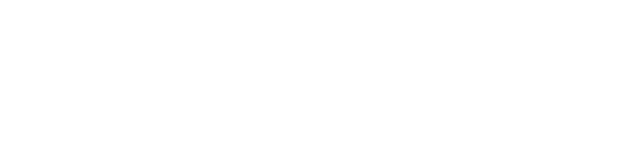
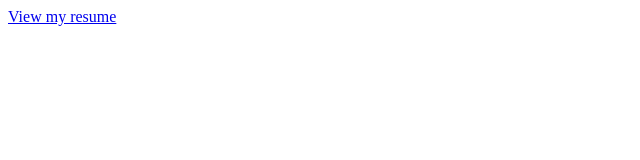
Before and after one commit to alyssabbell/belladev.github.io, a plain HTML site: page index.html in a window 1280 px wide. Shown: the whole page, without its empty margins (0-640 px from the left). Drawn offline with Linux system fonts and the light colour scheme.

Commit message:
Update index.html

```diff
--- a/index.html
+++ b/index.html
@@ -3,5 +3,6 @@
 <title>Alyssa Bell</title>
 </head>
 <body>
+  <a href="resume.html">View my resume</a>
 </body>
 </html>
```
